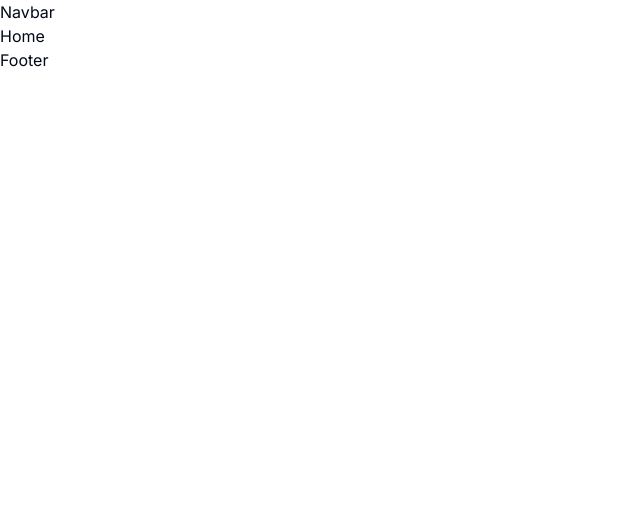
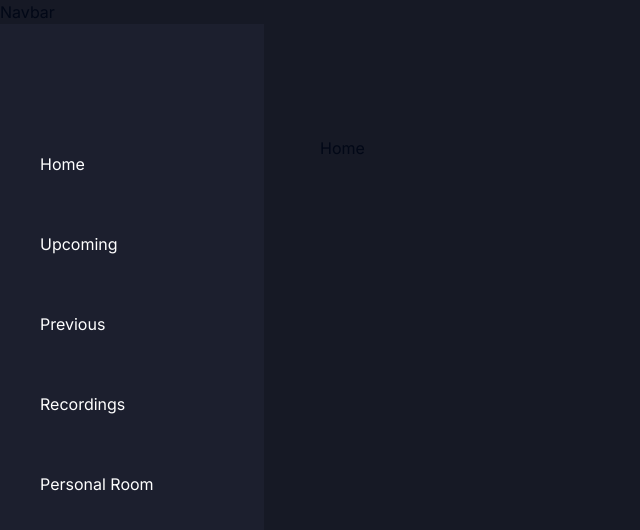
Before and after one commit to Divyam19/Video-Conferencing-app, a Next.js app: page / in a window 1280 px wide. Shown: the top 530 px of the page, without its empty margins (0-640 px from the left). Built offline with nearby package versions, Linux system fonts and the light colour scheme.

Commit message:
added Navbar And Sidebar basic structure in root layout

```diff
--- /dev/null
+++ b/src/app/(root)/(home)/layout.tsx
@@ -0,0 +1,22 @@
+import Navbar from '@/components/Navbar';
+import Sidebar from '@/components/Sidebar';
+
+import React, { ReactNode } from 'react'
+
+export const HomeLayout = ({children}:{children:ReactNode}) => {
+  return (
+    <main className='relative'>
+        <Navbar/>
+        <div className='flex'>
+            <Sidebar/>
+            <section className='flex min-h-screen flex-1 flex-col px-6 pb-6 pt-28 max-md:pb-14 sm:px-14'>
+            <div className='w-full'>
+                {children}
+            </div>
+            </section>
+        </div>
+    </main>
+  )
+}
+
+export default HomeLayout;
--- a/src/app/(root)/layout.tsx
+++ b/src/app/(root)/layout.tsx
@@ -3,9 +3,7 @@
 export const RootLayout = ({children}:{children:ReactNode}) => {
   return (
     <main>
-        Navbar
         {children}
-        Footer
     </main>
   )
 }
--- a/src/app/layout.tsx
+++ b/src/app/layout.tsx
@@ -16,7 +16,7 @@
 }>) {
   return (
     <html lang="en">
-      <body className={inter.className}>{children}</body>
+      <body className={`${inter.className} bg-dark-2`}>{children}</body>
     </html>
   );
 }
--- a/src/app/page.tsx
+++ /dev/null
@@ -1,12 +0,0 @@
-import { Button } from '@/components/ui/button'
-import React from 'react'
-
-const page = () => {
-  return (
-    <div>
-        <Button>Click me!!</Button>
-    </div>
-  )
-}
-
-export default page
--- /dev/null
+++ b/src/components/Navbar.tsx
@@ -0,0 +1,9 @@
+import React from 'react'
+
+const Navbar = () => {
+  return (
+    <div>Navbar</div>
+  )
+}
+
+export default Navbar
--- /dev/null
+++ b/src/components/Sidebar.tsx
@@ -0,0 +1,34 @@
+'use client'
+import { sidebarLinks } from '@/constants'
+import { cn } from '@/lib/utils';
+
+import Link from 'next/link';
+import { usePathname } from 'next/navigation'
+import React from 'react'
+
+const Sidebar = () => {
+    const pathName=usePathname();
+  return (
+    <section className='sticky left-0 top-0 flex h-screen w-fit flex-col justify-between bg-dark-1 p-6 pt-28 text-white max-sm:hidden lg:w-[264px]'>
+        <div className='flex flex-1 flex-col gap-6'>
+
+            {sidebarLinks.map((link)=>{
+                const isActive= (pathName===link.route ||pathName.startsWith(link.route));
+                return(
+                    <Link
+                        href={link.route}
+                        key={link.label}
+                        className={cn('flex gap-4 items-center p-4 rounded-lg justify-start',{
+                            'bg-blue-1':isActive
+                        })}
+                    >
+                        {link.label}
+                    </Link>
+                )
+            })}
+        </div>
+    </section>
+  )
+}
+
+export default Sidebar
--- /dev/null
+++ b/src/constants/index.ts
@@ -0,0 +1,27 @@
+export const sidebarLinks=[
+    {
+        label:'Home',
+        imgUrl:'/icons/Home.svg',
+        route:'/',
+    },
+    {
+        label:'Upcoming',
+        imgUrl:'/icons/Upcoming.svg',
+        route:'/upcoming',
+    },
+    {
+        label:'Previous',
+        imgUrl:'/icons/Previous.svg',
+        route:'/previous',
+    },
+    {
+        label:'Recordings',
+        imgUrl:'/icons/Recordings.svg',
+        route:'/recordings',
+    },
+    {
+        label:'Personal Room',
+        imgUrl:'/icons/add-personal.svg',
+        route:'/personal-room',
+    },
+]
--- a/tailwind.config.ts
+++ b/tailwind.config.ts
@@ -19,6 +19,10 @@
     },
     extend: {
       colors: {
+        dark:{
+          1:'#1C1F2E',
+          2:'#161925',
+        },
         border: "hsl(var(--border))",
         input: "hsl(var(--input))",
         ring: "hsl(var(--ring))",
```
